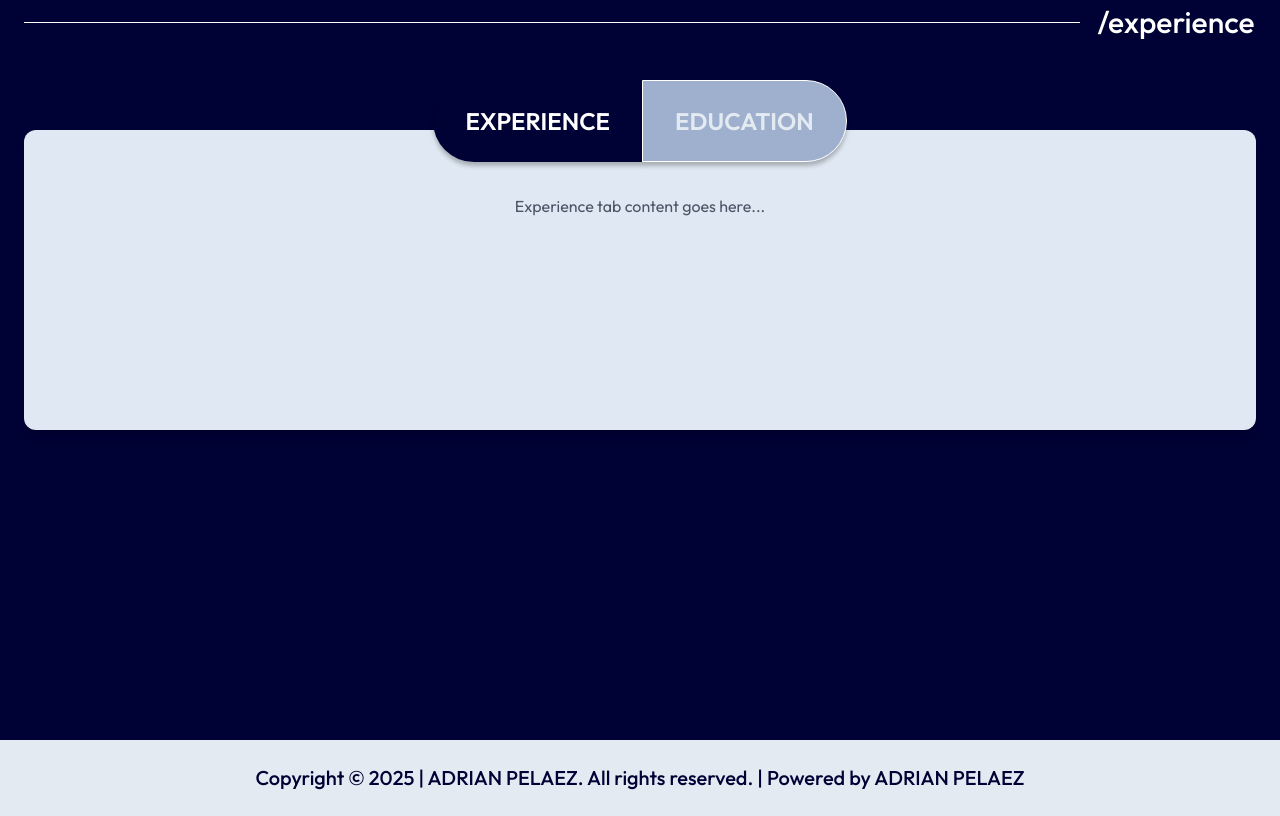
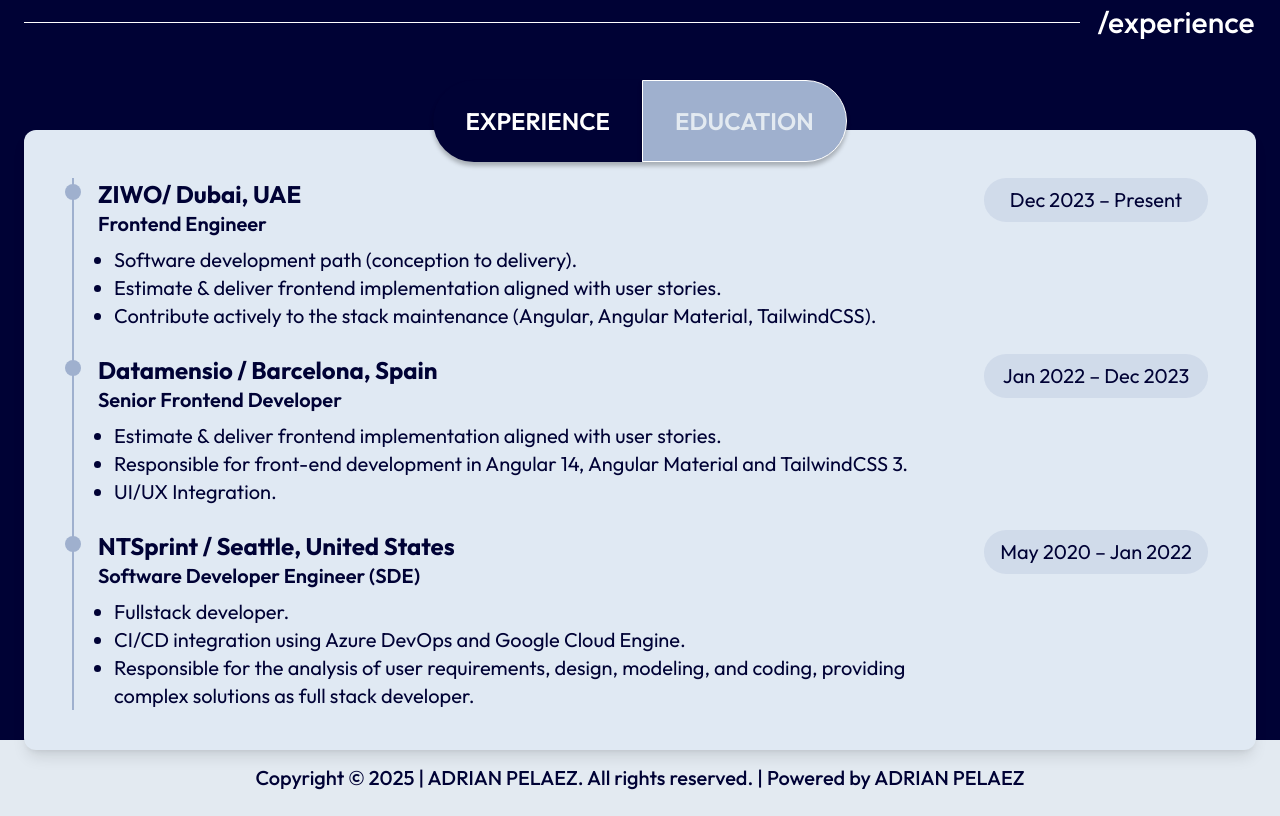
Before and after one commit to adrianpt1991/my-portfolio, an Angular app: page / in a window 1280 px wide. Shown: the part 2460-3276 px from the top of the page. Built offline with nearby package versions, Linux system fonts and the light colour scheme.

Commit message:
adding work experience content

```diff
--- a/src/app/features/experience/experience.html
+++ b/src/app/features/experience/experience.html
@@ -27,7 +27,7 @@
         </div>
 
         <!-- Tab Content Wrapper -->
-        <div class="rounded-xl bg-[#E0E9F3] min-h-[300px] p-16 shadow-lg">
+        <div class="rounded-xl bg-[#E0E9F3] min-h-[300px] p-12 pb-4 shadow-lg">
             @if (selectedTab() === 'education') {
                 <!-- Future: Education content here -->
                 <div class="relative border-l-2 border-[#9FB0CE] pl-6">
@@ -85,7 +85,55 @@
             }
              @if (selectedTab() === 'experience') {
                 <!-- Future: Experience content here -->
-                <p class="text-center text-gray-600">Experience tab content goes here...</p>
+                <div class="relative border-l-2 border-[#9FB0CE] pl-6">
+                    <!-- Experience 1 -->
+                    <div class="mb-6 flex items-start gap-4 relative">
+                        <!-- Marker -->
+                        <span class="absolute -left-[33px] top-1.5 w-4 h-4 rounded-full bg-[#9FB0CE]"></span>
+
+                        <!-- Entry Content -->
+                        <div class="flex-1 text-left">
+                            <h3 class="font-bold text-[#000235] text-2xl">ZIWO/ Dubai, UAE</h3>
+                            <h6 class="font-semibold text-[#000235] text-xl mb-2">Frontend Engineer</h6>
+                            <ul class="list-disc pl-4 text-xl text-[#000235] font-normal">
+                                <li>Software development path (conception to delivery).</li>
+                                <li>Estimate & deliver frontend implementation aligned with user stories.</li>
+                                <li>Contribute actively to the stack maintenance (Angular, Angular Material, TailwindCSS).</li>
+                            </ul>
+                        </div>
+
+                        <!-- Date Pill -->
+                        <span class="bg-[#9FB0CE40] text-[#000235] text-xl px-4 py-2 w-56 rounded-full font-normal whitespace-nowrap">Dec 2023 – Present</span>
+                    </div>
+                    <!-- Experience 2 -->
+                    <div class="mb-6 flex items-start gap-4 relative">
+                        <span class="absolute -left-[33px] top-1.5 w-4 h-4 rounded-full bg-[#9FB0CE]"></span>
+                        <div class="flex-1 text-left">
+                            <h3 class="font-bold text-[#000235] text-2xl">Datamensio / Barcelona, Spain</h3>
+                            <h6 class="font-semibold text-[#000235] text-xl mb-2">Senior Frontend Developer</h6>
+                            <ul class="list-disc pl-4 text-xl text-[#000235] font-normal">
+                                <li>Estimate & deliver frontend implementation aligned with user stories.</li>
+                                <li>Responsible for front-end development in Angular 14, Angular Material and TailwindCSS 3.</li>
+                                <li>UI/UX Integration.</li>
+                            </ul>
+                        </div>
+                        <span class="bg-[#9FB0CE40] text-[#000235] text-xl px-4 py-2 w-56 rounded-full font-normal whitespace-nowrap">Jan 2022 – Dec 2023</span>
+                    </div>
+                    <!-- Experience 3 -->
+                    <div class="mb-6 flex items-start gap-4 relative">
+                        <span class="absolute -left-[33px] top-1.5 w-4 h-4 rounded-full bg-[#9FB0CE]"></span>
+                        <div class="flex-1 text-left">
+                            <h3 class="font-bold text-[#000235] text-2xl">NTSprint / Seattle, United States</h3>
+                            <h6 class="font-semibold text-[#000235] text-xl mb-2">Software Developer Engineer (SDE)</h6>
+                            <ul class="list-disc pl-4 text-xl text-[#000235] font-normal">
+                                <li>Fullstack developer.</li>
+                                <li>CI/CD integration using Azure DevOps and Google Cloud Engine.</li>
+                                <li>Responsible for the analysis of user requirements, design, modeling, and coding, providing complex solutions as full stack developer.</li>
+                            </ul>
+                        </div>
+                        <span class="bg-[#9FB0CE40] text-[#000235] text-xl px-4 py-2 w-56 rounded-full font-normal whitespace-nowrap">May 2020 – Jan 2022</span>
+                    </div>
+                </div>
              }
         </div>
     </div>
```
